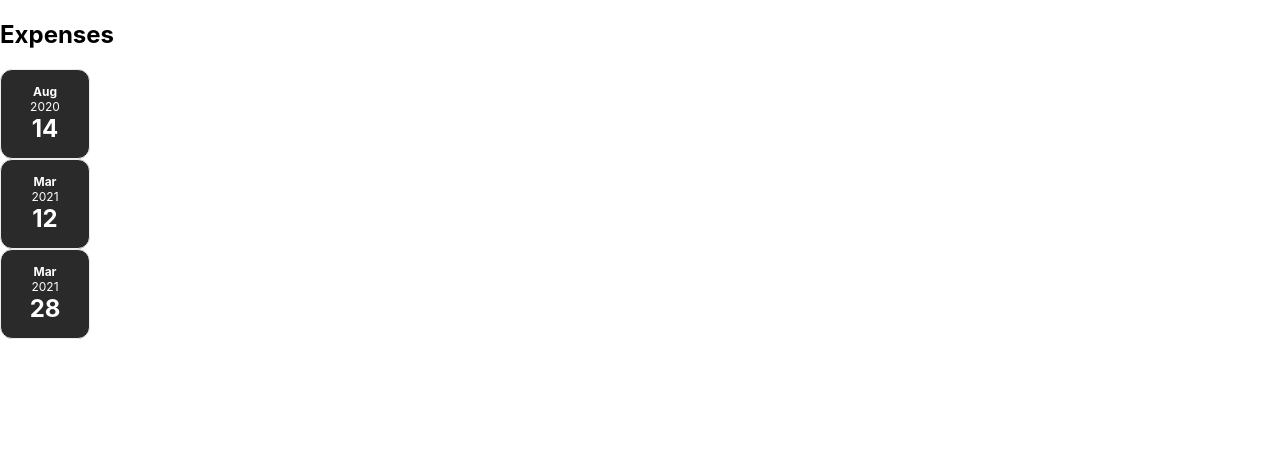
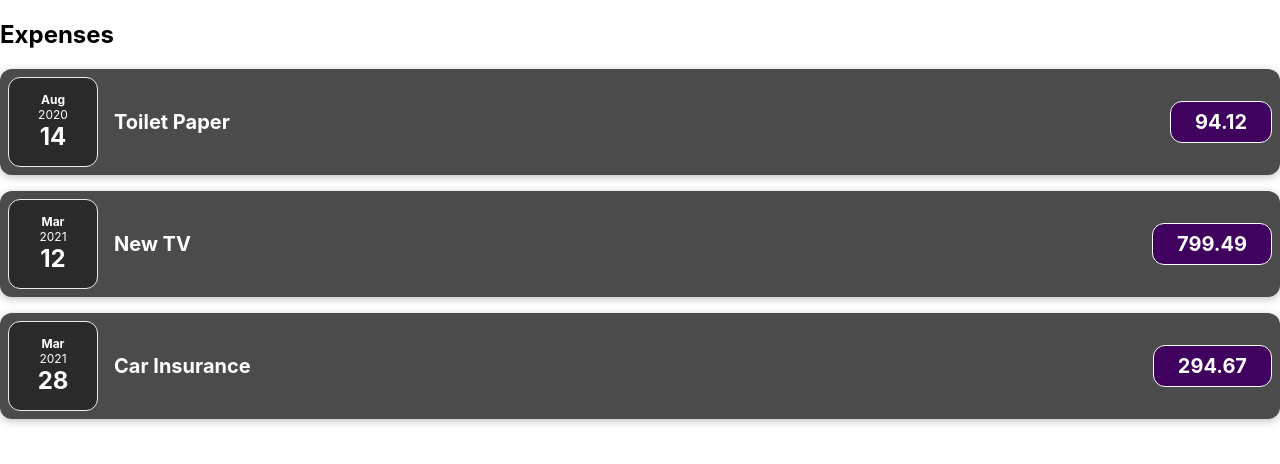
Before and after one commit to AmitElrom/Expense-Tracker, a React (Create React App) app: page / in a window 1280 px wide. Shown: the top 464 px of the page. Built offline with nearby package versions, Linux system fonts and the light colour scheme.

Commit message:
using props and css

```diff
--- a/src/components/Expense Item/ExpenseItem.js
+++ b/src/components/Expense Item/ExpenseItem.js
@@ -3,9 +3,16 @@ import './ExpenseItem.css'
 import ExpenseDate from '../Expense Date/ExpenseDate'
 
 const ExpenseItem = ({ expense }) => {
+
+    const { title, amount } = expense
+
     return (
-        <div>
+        <div className='expense-item' >
             <ExpenseDate date={expense.date} />
+            <div className='expense-item__description' >
+                <h2>{title}</h2>
+            </div>
+            <div className='expense-item__price' >{amount}</div>
         </div>
     )
 }
```
